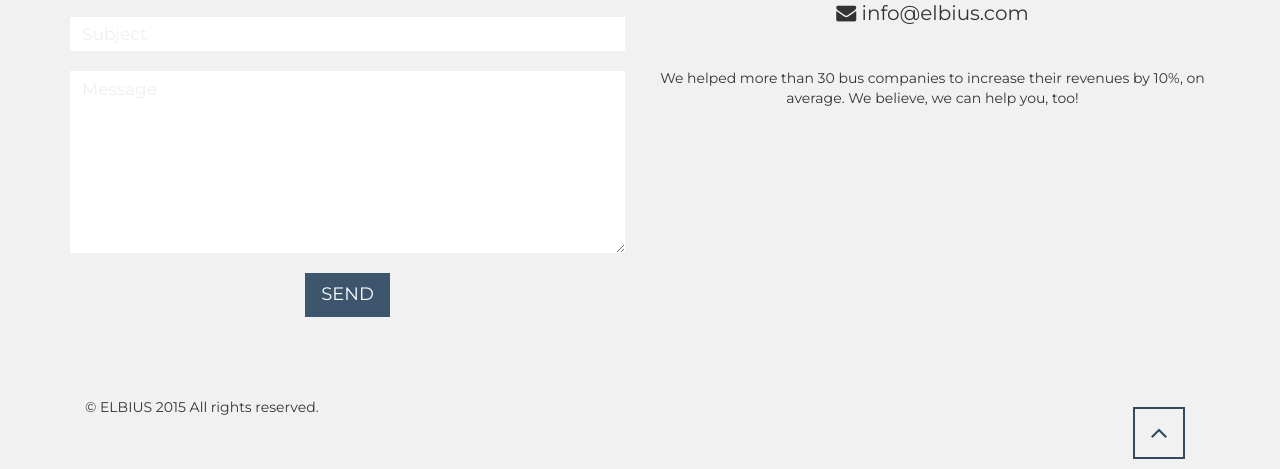
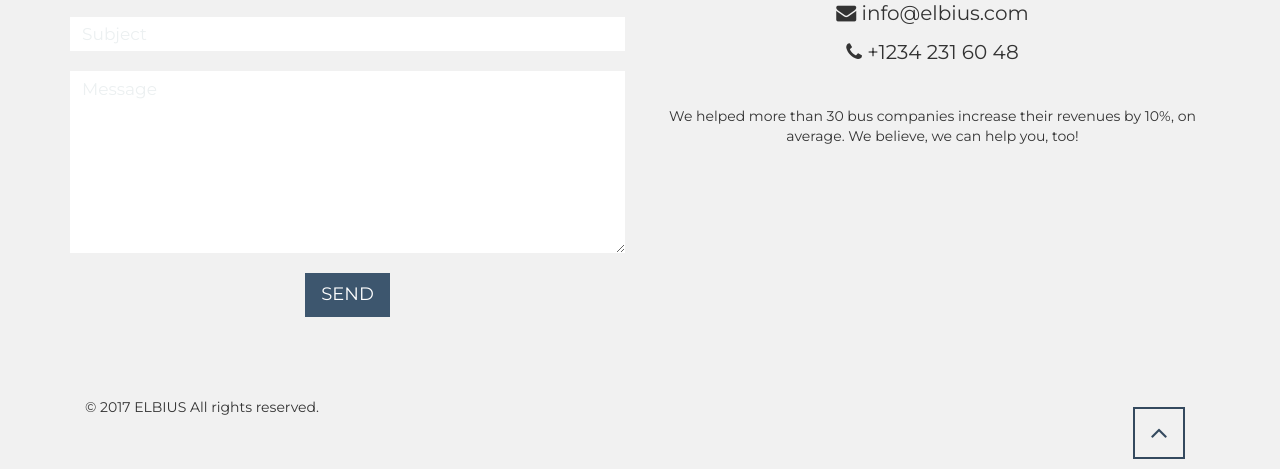
Before and after one commit to bromium/elbiuscom, a plain HTML site: page index.html in a window 1280 px wide. Shown: the part 3564-4033 px from the top of the page. Drawn offline with Linux system fonts and the light colour scheme.

Commit message:
add tel number and change date

```diff
--- a/index.html
+++ b/index.html
@@ -429,10 +429,11 @@
    //-->
 
      <p><i class="fa fa-envelope"></i> info@elbius.com</p>
+     <p><i class="fa fa-phone"></i> +1234 231 60 48</p>
 </div>
 
     <p>
-    We helped more than 30 bus companies to increase their revenues by 10%, on average. We believe, we can help you, too!<br>
+    We helped more than 30 bus companies increase their revenues by 10%, on average. We believe, we can help you, too!<br>
     </p>
 
     </div>
@@ -446,7 +447,7 @@
 
     <div id="copyright">
     <div class="container">
-    <div class="col-md-10"><p>© ELBIUS 2015 All rights reserved. </p></div>
+    <div class="col-md-10"><p>© 2017 ELBIUS All rights reserved. </p></div>
     <div class="col-md-2">
         <span class="to-top pull-right"><a href="#hero-area"><i class="fa fa-angle-up fa-2x"></i></a></span>
         </div>
```
